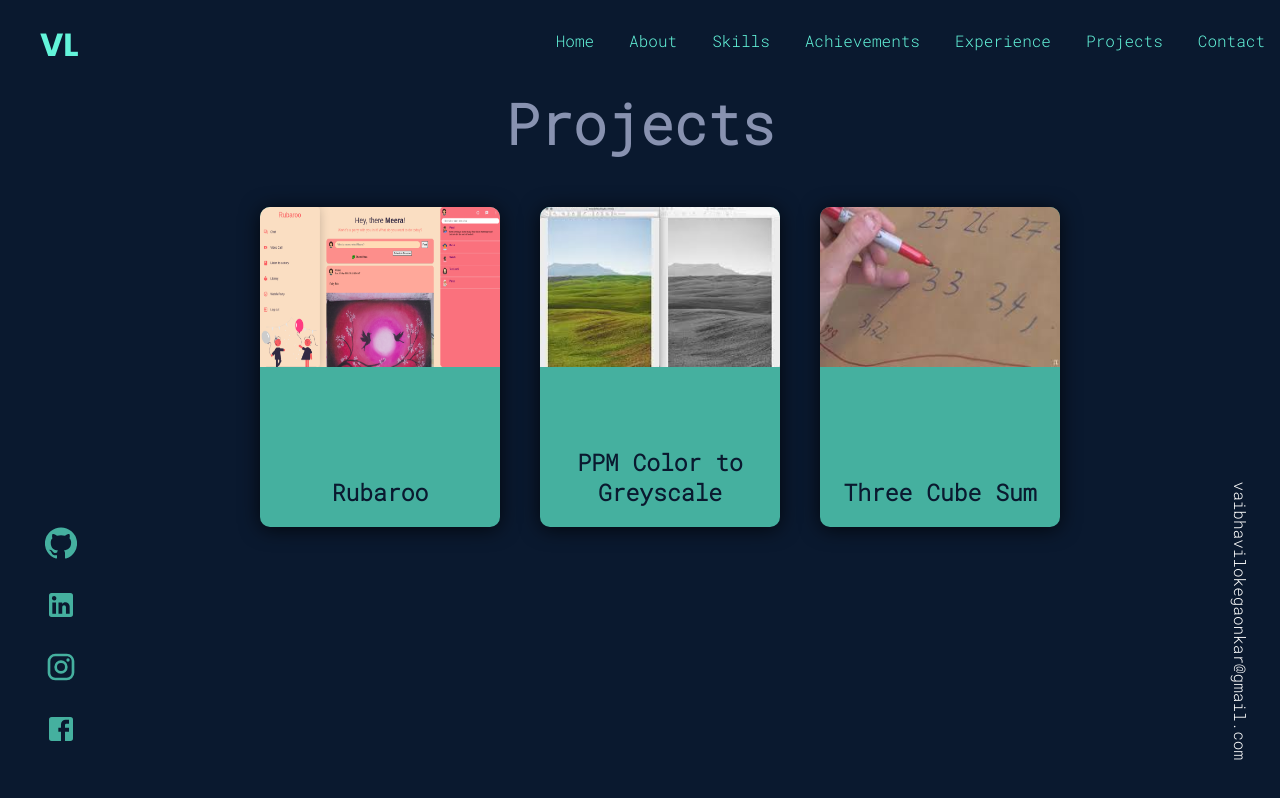
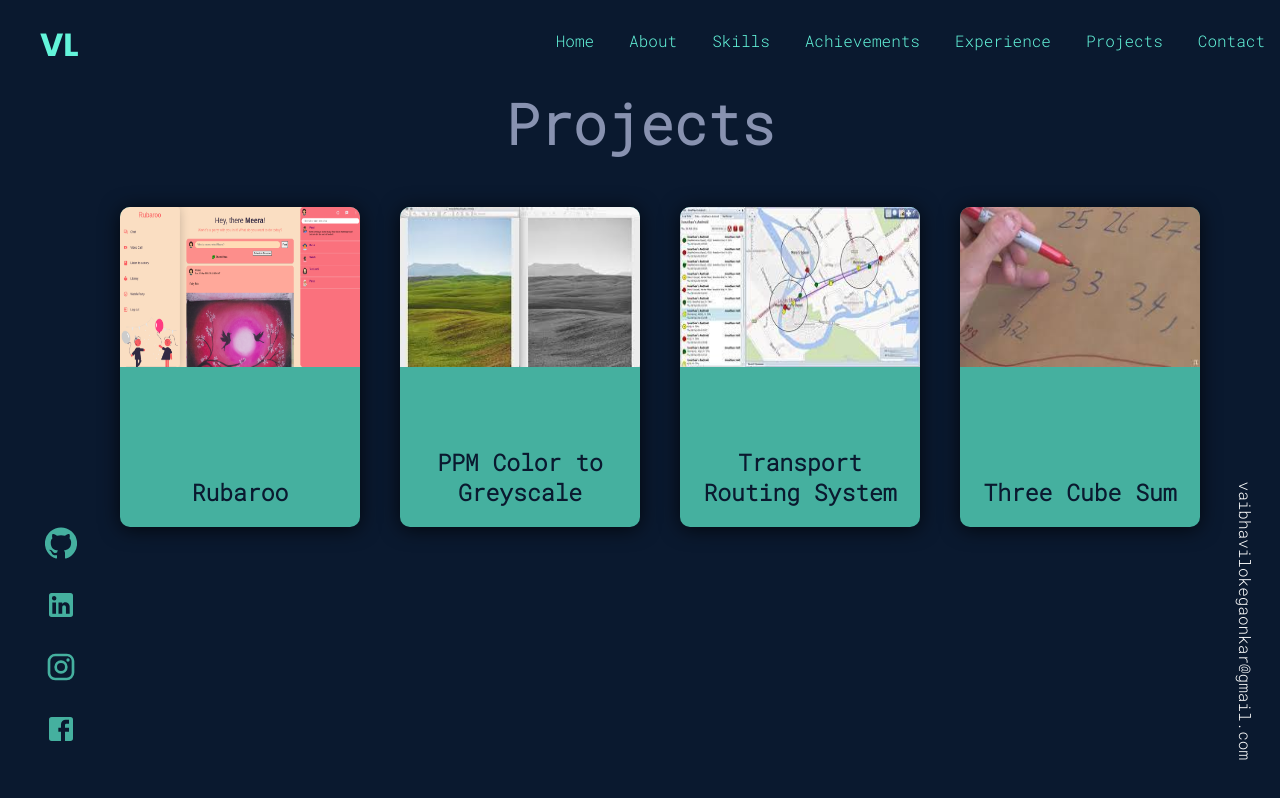
Before and after one commit to Vaibhavi1707/Vaibhavi1707.github.io, a React (Create React App) app: page /projects in a window 1280 px wide. Built offline with nearby package versions, Linux system fonts and the light colour scheme.

Commit message:
Added links and hovering effect to cards

```diff
--- a/src/components/MyCard.js
+++ b/src/components/MyCard.js
@@ -2,7 +2,7 @@ import React from 'react'
 import Card from 'react-bootstrap/Card'
 import "../css/Cards.css"
 
-function MyCard({ textcolor, cardcolor, imgsrc, title, description }) {
+function MyCard({ textcolor, cardcolor, imgsrc, title}) {
     return (
         <Card style = {{ backgroundColor:cardcolor, color:textcolor }}>
             <Card.Img src={imgsrc} style = {{ height: "20vh" }} />
--- a/src/css/Email.css
+++ b/src/css/Email.css
@@ -3,7 +3,7 @@
     right:0;
     bottom:0;
     margin-bottom: 40px;
-    margin-right: 50px;
+    margin-right: 45px;
     font-size: 2vh;
     color: white;
     /* content: 'vaibhavilokegaonkar'; */
--- a/src/css/Projects.css
+++ b/src/css/Projects.css
@@ -25,3 +25,7 @@
     /* margin-left: 10vh; */
     justify-content: center;
 }
+
+.projects__cards > a {
+    text-decoration: none;
+}
--- a/src/css/SocialAccounts.css
+++ b/src/css/SocialAccounts.css
@@ -10,6 +10,7 @@
     margin: 15px;
 }
 
+
 .socialAccounts > .vertical {
     border-left: 10px white;
     height: 40px;
--- a/src/pages/Achievements.js
+++ b/src/pages/Achievements.js
@@ -11,8 +11,8 @@ function Achievements() {
         <div className = "achievements">
             <h2>Achievements</h2>
             <div className = "achievements__cards">
-                <MyCard cardcolor = "#0A192F" textcolor = "#8892B0" imgsrc = {suse} title = "Udacity SUSE Cloud Native Architecture Nanodegree Scholar" description = "Udacity suse scholar" />
-                <MyCard cardcolor = "#0A192F" textcolor = "#8892B0" imgsrc = {we} title = "Women Engineers Scholar at Google" description = "2-year experiential program" />
+                <MyCard cardcolor = "#0A192F" textcolor = "#8892B0" imgsrc = {suse} title = "Udacity SUSE Cloud Native Nanodegree Scholar"  />
+                <MyCard cardcolor = "#0A192F" textcolor = "#8892B0" imgsrc = {we} title = "Women Engineers Scholar at Google"  />
             </div>
         </div>
     )
--- a/src/pages/Experience.js
+++ b/src/pages/Experience.js
@@ -32,13 +32,13 @@ function Experience() {
             <h2>Experience</h2>
             <div className = "experience__cards">
             {/* <h3>Internships</h3> */}
-            <MyCard textcolor = "#0A192F" cardcolor = "#8892B0" imgsrc = {ehrc} title = "Backend Developer, E-HRC" description="NP Lab Dashboard" />
-            <MyCard textcolor = "#0A192F" cardcolor = "#8892B0" imgsrc = {spAware} title = "UI/UX Intern" description="Spiritual Awareness" />
+            <MyCard textcolor = "#0A192F" cardcolor = "#45B09F" imgsrc = {ehrc} title = "Backend Developer, E-HRC"  />
+            <MyCard textcolor = "#0A192F" cardcolor = "#45B09F" imgsrc = {spAware} title = "UI/UX Intern"  />
 
             {/* <h3>Volunteering</h3> */}
-            {/* <MyCard textcolor = "#0A192F" cardcolor = "#8892B0" imgsrc = {adv} title = "Student Advocate" description="SUSE Challenge" /> */}
-            <MyCard textcolor = "#0A192F" cardcolor = "#8892B0" imgsrc = {sq1} title = "Core Member" description = "Induction"/>
-            <MyCard textcolor = "#0A192F" cardcolor = "#8892B0" imgsrc = {istem} title = "Volunteer" description = "IStem Hackathon"/>
+            {/* <MyCard textcolor = "#0A192F" cardcolor = "#45B09F" imgsrc = {adv} title = "Student Advocate" description="SUSE Challenge" /> */}
+            <MyCard textcolor = "#0A192F" cardcolor = "#45B09F" imgsrc = {sq1} title = "Core Member" />
+            <MyCard textcolor = "#0A192F" cardcolor = "#45B09F" imgsrc = {istem} title = "Volunteer" />
 
             </div>
 
--- a/src/pages/Projects.js
+++ b/src/pages/Projects.js
@@ -4,7 +4,7 @@ import "../css/Projects.css"
 
 import rubaroo from "../images/rubaroo.png"
 import rgb2grey from "../images/rgb2grey.jpeg"
-// import routing from "../images/routing.jpeg"
+import routing from "../images/routing.jpeg"
 import cubesum from "../images/3cubesum.jpeg"
 
 function Projects() {
@@ -12,10 +12,10 @@ function Projects() {
         <div className = "projects">
             <h2>Projects</h2>
             <div className = "projects__cards">
-                <MyCard textcolor = "#0A192F" cardcolor = "#45B09F" imgsrc = {rubaroo} title = "Rubaroo" description = "HackOn"/>
-                <MyCard textcolor = "#0A192F" cardcolor = "#45B09F" imgsrc = {rgb2grey} title = "PPM Color to Greyscale" description = "C++ Course project"/>
-                {/* <MyCard textcolor = "#0A192F" cardcolor = "#45B09F" imgsrc = {routing} title = "Transport Routing System" description = "Java course project"/> */}
-                <MyCard textcolor = "#0A192F" cardcolor = "#45B09F" imgsrc = {cubesum} title = "Three Cube Sum" description = "paper replication"/>
+                <a href = "https://github.com/mansi35/Rubaroo" ><MyCard textcolor = "#0A192F" cardcolor = "#45B09F" imgsrc = {rubaroo} title = "Rubaroo" /></a>
+                <a href = "https://gitlab.com/VaibCoder_7/CppProject-FileReader"><MyCard textcolor = "#0A192F" cardcolor = "#45B09F" imgsrc = {rgb2grey} title = "PPM Color to Greyscale"/></a>
+                <a href = "https://gitlab.com/VaibCoder_7/java_assignment6" ><MyCard textcolor = "#0A192F" cardcolor = "#45B09F" imgsrc = {routing} title = "Transport Routing System" /></a>
+                <a href = "https://gitlab.com/VaibCoder_7/three_cube_sum" ><MyCard textcolor = "#0A192F" cardcolor = "#45B09F" imgsrc = {cubesum} title = "Three Cube Sum" /></a>
             </div>
         </div>
     )
```
Also changed, not shown: src/images/koala.jpg (renamed from public/koala.jpg).
